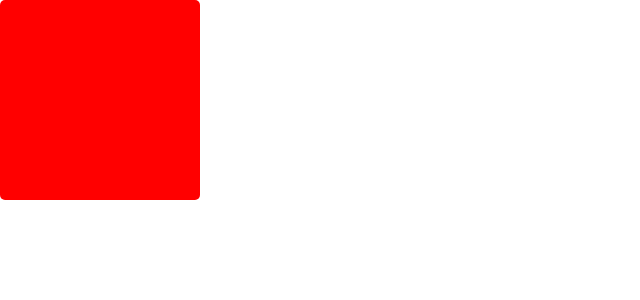
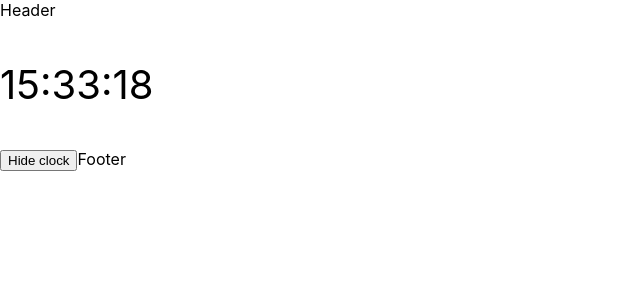
Before and after one commit to daonguyyen/reactjs-demo, a React (Create React App) app: page / in a window 1280 px wide. Shown: the top 300 px of the page, without its empty margins (0-640 px from the left). Built offline with nearby package versions, Linux system fonts and the light colour scheme.

Commit message:
routing cho feature

```diff
--- a/package.json
+++ b/package.json
@@ -3,6 +3,8 @@
   "version": "0.1.0",
   "private": true,
   "dependencies": {
+    "@material-ui/core": "^4.11.3",
+    "@material-ui/icons": "^4.11.2",
     "@testing-library/jest-dom": "^5.11.4",
     "@testing-library/react": "^11.1.0",
     "@testing-library/user-event": "^12.1.10",
@@ -10,6 +12,7 @@
     "query-string": "^7.0.0",
     "react": "^17.0.1",
     "react-dom": "^17.0.1",
+    "react-router-dom": "^5.2.0",
     "react-scripts": "4.0.3",
     "web-vitals": "^1.0.1"
   },
--- a/public/index.html
+++ b/public/index.html
@@ -1,14 +1,12 @@
 <!DOCTYPE html>
 <html lang="en">
+
 <head>
   <meta charset="utf-8" />
   <link rel="icon" href="%PUBLIC_URL%/favicon.ico" />
   <meta name="viewport" content="width=device-width, initial-scale=1" />
   <meta name="theme-color" content="#000000" />
-    <meta
-      name="description"
-      content="Web site created using create-react-app"
-    />
+  <meta name="description" content="Web site created using create-react-app" />
   <link rel="apple-touch-icon" href="%PUBLIC_URL%/logo192.png" />
   <!--
       manifest.json provides metadata used when your web app is installed on a
@@ -24,8 +22,10 @@
       work correctly both with client-side routing and a non-root public URL.
       Learn how to configure a non-root public URL by running `npm run build`.
     -->
+  <link rel="stylesheet" href="https://fonts.googleapis.com/css?family=Roboto:300,400,500,700&display=swap" />
   <title>React App</title>
 </head>
+
 <body>
   <noscript>You need to enable JavaScript to run this app.</noscript>
   <div id="root"></div>
@@ -40,4 +40,5 @@
       To create a production bundle, use `npm run build` or `yarn build`.
     -->
 </body>
+
 </html>
--- a/src/App.js
+++ b/src/App.js
@@ -1,5 +1,6 @@
 
 import { useState } from 'react';
+import { Route } from 'react-router';
 import BetterClock from './components/BetterClock';
 import Clock from './components/Clock';
 import MagicBox from './components/MagicBox';
@@ -15,14 +16,17 @@ function App() {
 
   return (
     <div className="App">
-      <MagicBox />
-      {/* {showClock && <Clock />}
-      <BetterClock />
+      Header
+      {showClock && <Clock />}
       <button onClick={() => setShowClock(false)}>Hide clock</button>
-      <PostFeature /> */}
-      {/* <TodoFeature />
-      <AlbumFeature />
-      <ColorBox /> */}
+
+      <Route path='/better-clock' component={BetterClock} />
+      <Route path='/magic-box' component={MagicBox} />
+      <Route path='/post' component={PostFeature} />
+      <Route path='/todos' component={TodoFeature} />
+      <Route path='/albums' component={AlbumFeature} />
+      <Route path='/color-box' component={ColorBox} />
+      Footer
     </div>
   );
 }
--- a/src/index.js
+++ b/src/index.js
@@ -3,10 +3,14 @@ import ReactDOM from 'react-dom';
 import './index.css';
 import App from './App';
 import reportWebVitals from './reportWebVitals';
+import { BrowserRouter } from 'react-router-dom';
 
 ReactDOM.render(
   <React.StrictMode>
-    <App />
+    <BrowserRouter>
+      <App />
+    </BrowserRouter>
+
   </React.StrictMode>,
   document.getElementById('root')
 );
```
Also changed, not shown: 1 other file (tests, documents, lock files or other folders). Lines whose indentation alone changed are shown as unchanged.
